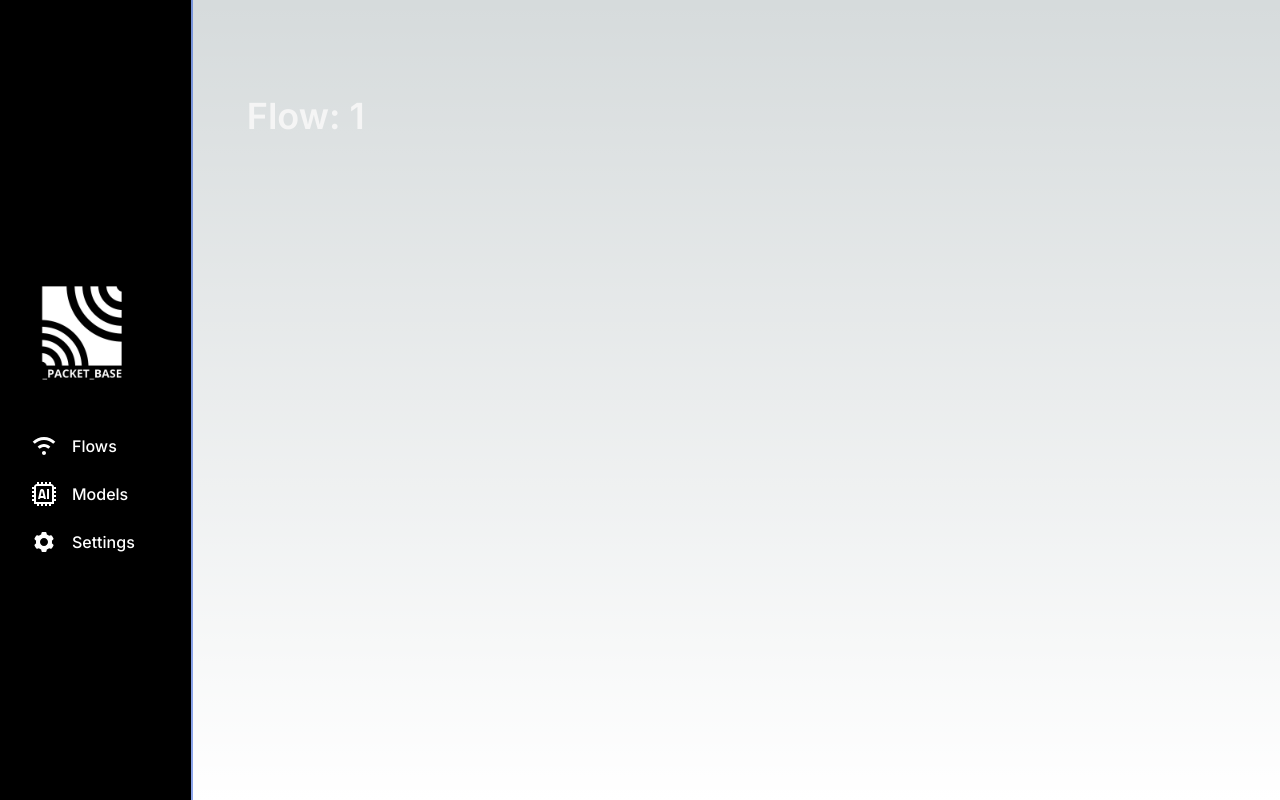
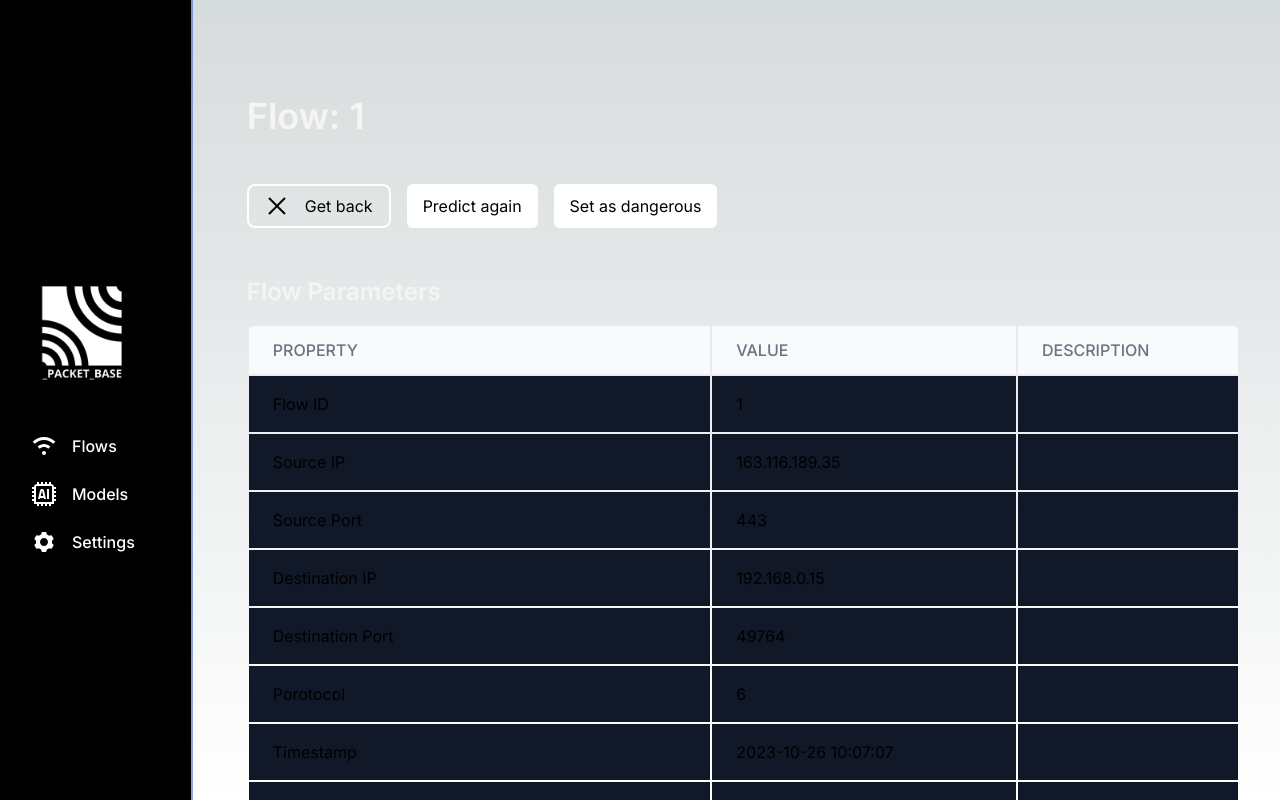
Before and after one commit to BSc-WUT/Frontend, a Next.js app in the folder packet-base/: page /flows/1 in a window 1280 px wide. Built offline with nearby package versions, Linux system fonts and the light colour scheme.

Commit message:
working on flow subpage

```diff
--- a/packet-base/src/app/flows/page.tsx
+++ b/packet-base/src/app/flows/page.tsx
@@ -55,7 +55,14 @@ export default function Flows() {
 
   const renderFlowLink = (cell: Cell) => {
     const flow: any = cell.row.original;
-    return <Link href={`/flows/${flow.flowId}`}>{flow.flowId}</Link>;
+    return (
+      <Link
+        href={`/flows/${flow.flowId}`}
+        className="w-full underline hover:text-blue-700"
+      >
+        {flow.flowId}
+      </Link>
+    );
   };
 
   const flowsColumns: Column[] = [
--- a/packet-base/src/app/models/components/ModelsList/ModelsList.tsx
+++ b/packet-base/src/app/models/components/ModelsList/ModelsList.tsx
@@ -30,7 +30,14 @@ const ModelsList: React.FC<ModelsListProps> = ({ models }) => {
 
   const renderModelLink = (cell: Cell) => {
     const model: any = cell.row.original;
-    return <Link href={`/models/${model.name}`}>{model.name}</Link>;
+    return (
+      <Link
+        href={`/models/${model.name}`}
+        className="underline hover:text-blue-700"
+      >
+        {model.name}
+      </Link>
+    );
   };
 
   const saveActiveModel = (activeModelName: string) => {
--- a/packet-base/src/app/page.tsx
+++ b/packet-base/src/app/page.tsx
@@ -1,113 +1,18 @@
+import Button from "@/components/Button/Button";
+import PageLayout from "@/components/PageLayout/PageLayout";
 import Image from "next/image";
+import Link from "next/link";
 
 export default function Home() {
   return (
-    <main className="flex min-h-screen flex-col items-center justify-between p-24">
-      <div className="z-10 max-w-5xl w-full items-center justify-between font-mono text-sm lg:flex">
-        <p className="fixed left-0 top-0 flex w-full justify-center border-b border-gray-300 bg-gradient-to-b from-zinc-200 pb-6 pt-8 backdrop-blur-2xl dark:border-neutral-800 dark:bg-zinc-800/30 dark:from-inherit lg:static lg:w-auto  lg:rounded-xl lg:border lg:bg-gray-200 lg:p-4 lg:dark:bg-zinc-800/30">
-          Get started by editing&nbsp;
-          <code className="font-mono font-bold">src/app/page.tsx</code>
-        </p>
-        <div className="fixed bottom-0 left-0 flex h-48 w-full items-end justify-center bg-gradient-to-t from-white via-white dark:from-black dark:via-black lg:static lg:h-auto lg:w-auto lg:bg-none">
-          <a
-            className="pointer-events-none flex place-items-center gap-2 p-8 lg:pointer-events-auto lg:p-0"
-            href="https://vercel.com?utm_source=create-next-app&utm_medium=appdir-template&utm_campaign=create-next-app"
-            target="_blank"
-            rel="noopener noreferrer"
-          >
-            By{" "}
-            <Image
-              src="/vercel.svg"
-              alt="Vercel Logo"
-              className="dark:invert"
-              width={100}
-              height={24}
-              priority
-            />
-          </a>
-        </div>
-      </div>
-
-      <div className="relative flex place-items-center before:absolute before:h-[300px] before:w-[480px] before:-translate-x-1/2 before:rounded-full before:bg-gradient-radial before:from-white before:to-transparent before:blur-2xl before:content-[''] after:absolute after:-z-20 after:h-[180px] after:w-[240px] after:translate-x-1/3 after:bg-gradient-conic after:from-sky-200 after:via-blue-200 after:blur-2xl after:content-[''] before:dark:bg-gradient-to-br before:dark:from-transparent before:dark:to-blue-700 before:dark:opacity-10 after:dark:from-sky-900 after:dark:via-[#0141ff] after:dark:opacity-40 before:lg:h-[360px] z-[-1]">
-        <Image
-          className="relative dark:drop-shadow-[0_0_0.3rem_#ffffff70] dark:invert"
-          src="/next.svg"
-          alt="Next.js Logo"
-          width={180}
-          height={37}
-          priority
+    <PageLayout title="In progress">
+      <Link href="/flows">
+        <Button
+          title="➡️ Go to Flows page ⬅️"
+          type="button"
+          hoverStyle="hover_white"
         />
-      </div>
-
-      <div className="mb-32 grid text-center lg:max-w-5xl lg:w-full lg:mb-0 lg:grid-cols-4 lg:text-left">
-        <a
-          href="https://nextjs.org/docs?utm_source=create-next-app&utm_medium=appdir-template&utm_campaign=create-next-app"
-          className="group rounded-lg border border-transparent px-5 py-4 transition-colors hover:border-gray-300 hover:bg-gray-100 hover:dark:border-neutral-700 hover:dark:bg-neutral-800/30"
-          target="_blank"
-          rel="noopener noreferrer"
-        >
-          <h2 className={`mb-3 text-2xl font-semibold`}>
-            Docs{" "}
-            <span className="inline-block transition-transform group-hover:translate-x-1 motion-reduce:transform-none">
-              -&gt;
-            </span>
-          </h2>
-          <p className={`m-0 max-w-[30ch] text-sm opacity-50`}>
-            Find in-depth information about Next.js features and API.
-          </p>
-        </a>
-
-        <a
-          href="https://nextjs.org/learn?utm_source=create-next-app&utm_medium=appdir-template-tw&utm_campaign=create-next-app"
-          className="group rounded-lg border border-transparent px-5 py-4 transition-colors hover:border-gray-300 hover:bg-gray-100 hover:dark:border-neutral-700 hover:dark:bg-neutral-800/30"
-          target="_blank"
-          rel="noopener noreferrer"
-        >
-          <h2 className={`mb-3 text-2xl font-semibold`}>
-            Learn{" "}
-            <span className="inline-block transition-transform group-hover:translate-x-1 motion-reduce:transform-none">
-              -&gt;
-            </span>
-          </h2>
-          <p className={`m-0 max-w-[30ch] text-sm opacity-50`}>
-            Learn about Next.js in an interactive course with&nbsp;quizzes!
-          </p>
-        </a>
-
-        <a
-          href="https://vercel.com/templates?framework=next.js&utm_source=create-next-app&utm_medium=appdir-template&utm_campaign=create-next-app"
-          className="group rounded-lg border border-transparent px-5 py-4 transition-colors hover:border-gray-300 hover:bg-gray-100 hover:dark:border-neutral-700 hover:dark:bg-neutral-800/30"
-          target="_blank"
-          rel="noopener noreferrer"
-        >
-          <h2 className={`mb-3 text-2xl font-semibold`}>
-            Templates{" "}
-            <span className="inline-block transition-transform group-hover:translate-x-1 motion-reduce:transform-none">
-              -&gt;
-            </span>
-          </h2>
-          <p className={`m-0 max-w-[30ch] text-sm opacity-50`}>
-            Explore the Next.js 13 playground.
-          </p>
-        </a>
-
-        <a
-          href="https://vercel.com/new?utm_source=create-next-app&utm_medium=appdir-template&utm_campaign=create-next-app"
-          className="group rounded-lg border border-transparent px-5 py-4 transition-colors hover:border-gray-300 hover:bg-gray-100 hover:dark:border-neutral-700 hover:dark:bg-neutral-800/30"
-          target="_blank"
-          rel="noopener noreferrer"
-        >
-          <h2 className={`mb-3 text-2xl font-semibold`}>
-            Deploy{" "}
-            <span className="inline-block transition-transform group-hover:translate-x-1 motion-reduce:transform-none">
-              -&gt;
-            </span>
-          </h2>
-          <p className={`m-0 max-w-[30ch] text-sm opacity-50`}>
-            Instantly deploy your Next.js site to a shareable URL with Vercel.
-          </p>
-        </a>
-      </div>
-    </main>
+      </Link>
+    </PageLayout>
   );
 }
--- a/packet-base/src/components/Flow/Flow.tsx
+++ b/packet-base/src/components/Flow/Flow.tsx
@@ -1,7 +1,162 @@
+import { Column } from "react-table";
+import Table from "../Table/Table";
 import { FlowType } from "./FlowType";
+import Button from "../Button/Button";
+import Link from "next/link";
+import CloseIcon from "../../../public/close.svg";
+
+interface FlowRowType {
+  property: string;
+  value: number | string;
+  description: string;
+}
 
 const Flow: React.FC<FlowType> = (props) => {
-  return <></>;
+  const flowData: FlowRowType[] = [
+    {
+      property: "Flow ID",
+      value: props.flowId,
+      description: " ",
+    },
+    {
+      property: "Source IP",
+      value: props.srcIp,
+      description: " ",
+    },
+    {
+      property: "Source Port",
+      value: props.srcPort,
+      description: " ",
+    },
+    {
+      property: "Destination IP",
+      value: props.dstIp,
+      description: " ",
+    },
+    {
+      property: "Destination Port",
+      value: props.dstPort,
+      description: " ",
+    },
+    {
+      property: "Porotocol",
+      value: props.protocol,
+      description: " ",
+    },
+    {
+      property: "Timestamp",
+      value: props.timestamp,
+      description: " ",
+    },
+    {
+      property: "Flow Duration",
+      value: props.flowDuration,
+      description: " ",
+    },
+    {
+      property: "Flow Bytes Transfered per Second",
+      value: props.flowBytsS,
+      description: " ",
+    },
+    {
+      property: "Flow Packets Transfered per Second",
+      value: props.flowPktsS,
+      description: " ",
+    },
+    {
+      property: "Fowrarded Bytes per Second",
+      value: props.fwdBytsBAvg,
+      description: " ",
+    },
+    {
+      property: "Fowrarded Packets per Second",
+      value: props.fwdPktsS,
+      description: " ",
+    },
+    {
+      property: "Total Backwarded Packets",
+      value: props.totBwdPkts,
+      description: " ",
+    },
+    {
+      property: "Total Forwarded Packets",
+      value: props.totFwdPkts,
+      description: " ",
+    },
+    {
+      property: "Total Length Backwarded Packets",
+      value: props.totlenBwdPkts,
+      description: " ",
+    },
+    {
+      property: "Total Length Forwarded Packets",
+      value: props.totlenFwdPkts,
+      description: " ",
+    },
+    {
+      property: "Forwarded Packet Max Length",
+      value: props.fwdPktLenMax,
+      description: " ",
+    },
+    {
+      property: "Forwarded Packet Min Length",
+      value: props.fwdPktLenMin,
+      description: " ",
+    },
+    {
+      property: "Forwarded Packet Mean Length",
+      value: props.fwdPktLenMean,
+      description: " ",
+    },
+  ];
+
+  const flowColumns: Column[] = [
+    {
+      Header: "Property",
+      accessor: "property",
+    },
+    {
+      Header: "Value",
+      accessor: "value",
+    },
+    {
+      Header: "description",
+      accessor: "description",
+    },
+  ];
+
+  const handlePredictAgain = () => {};
+
+  const handleSetAsDangerous = () => {};
+
+  return (
+    <div className="relative h-max flex-col space-y-12">
+      <div className="h-1/2 flex space-x-4">
+        <Link href="/flows">
+          <div className="flex space-x-4 items-center w-fit rounded-lg border-2 border-white hover:bg-white transition-all hover:text-black px-4 py-2">
+            <CloseIcon viewBox="0 0 24 24" height={24} />
+            <button>Get back</button>
+          </div>
+        </Link>
+        <Button
+          title="Predict again"
+          type="button"
+          hoverStyle="hover_white"
+          onClick={() => handlePredictAgain()}
+        />
+        <Button
+          title="Set as dangerous"
+          type="button"
+          hoverStyle="hover_white"
+          onClick={() => handleSetAsDangerous()}
+        />
+      </div>
+      <div className="flex-col space-y-4 h-1/2">
+        <h1 className="text-2xl">Flow Parameters</h1>
+        <Table columns={flowColumns} data={flowData} />
+      </div>
+    </div>
+  );
 };
 
 export default Flow;
```
